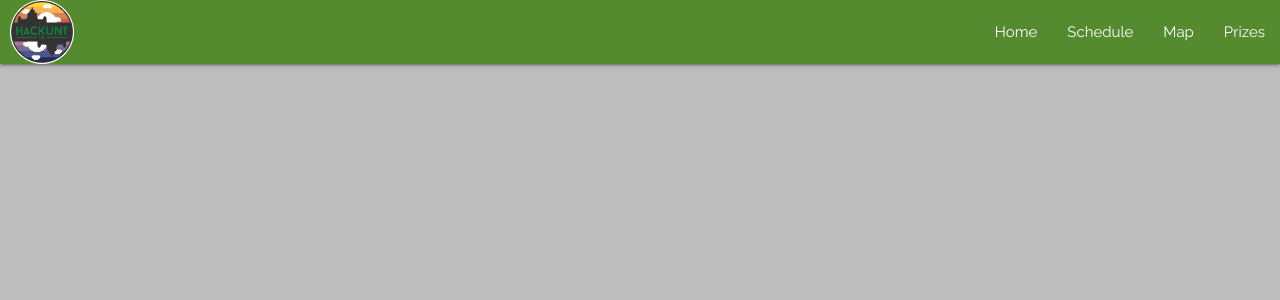
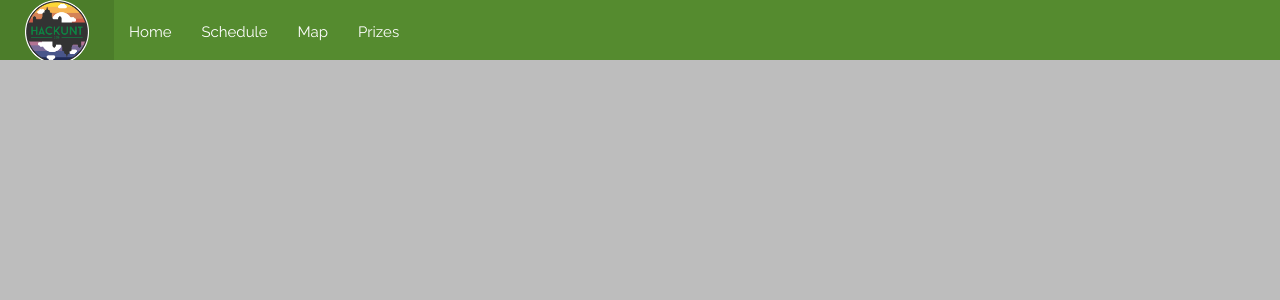
Before and after one commit to mcjcloud/live.unthackathon.com, a React (Create React App) app: page / in a window 1280 px wide. Shown: the top 300 px of the page. Built offline with nearby package versions, Linux system fonts and the light colour scheme.

Commit message:
Finished site v1.0

```diff
--- a/src/Components/NavBar.js
+++ b/src/Components/NavBar.js
@@ -9,16 +9,17 @@ export default class NavBar extends Component {
     render() {
         return (
             <div class="NavBar">
-                <nav class="navbar-fixed light-green darken-3">
-                    <div class="nav-wrapper">
-                    <Link to={'/home'} class="brand-logo" style={{height: '100%'}}><img style={{height: '100%'}} src={logo} /></Link>
-                    <a href="#" data-target="mobile-demo" class="sidenav-trigger"><i class="material-icons">menu</i></a>
-                    <ul id="nav-mobile" class="right hide-on-med-and-down">
-                        <li><Link to={'/home'}>Home</Link></li>
-                        <li><Link to={'/schedule'}>Schedule</Link></li>
-                        <li><Link to={'/map'}>Map</Link></li>
-                        <li><Link to={'/prizes'}>Prizes</Link></li>
-                    </ul>
+                <nav class="navbar-fixed light-green darken-3" style={{minWidth: '450px', overflow: 'auto'}}>
+                    <div class="nav-wrapper" style={{height: '100%'}}>
+                        {/* <Link to={'/home'} class="brand-logo left" style={{height: '100%'}}><img style={{height: '100%'}} src={logo} /></Link> */}
+                        {/* <a href="#" data-target="mobile-demo" class="sidenav-trigger"><i class="material-icons">menu</i></a> */}
+                        <ul id="nav-mobile" class="left" style={{height: '100%'}}>
+                            <li style={{height: '100%'}}><Link to={'/home'} style={{height: '100%'}}><img style={{height: '100%'}} src={logo} /></Link></li>
+                            <li><Link to={'/home'}>Home</Link></li>
+                            <li><Link to={'/schedule'}>Schedule</Link></li>
+                            <li><Link to={'/map'}>Map</Link></li>
+                            <li><Link to={'/prizes'}>Prizes</Link></li>
+                        </ul>
                     </div>
                     {/* <div class="nav-content fixed">
                         <ul class="tabs tabs-transparent">
--- a/src/Components/style/NavBar.css
+++ b/src/Components/style/NavBar.css
@@ -5,6 +5,8 @@
     height: 60px;
     background-color: lightgray;
     z-index: 10;
+    overflow-x: auto;
+    overflow-y: hidden;
 }
 .NavBar h2 {
     float: right;
@@ -31,6 +33,7 @@
 
 .NavBar a {
     color: white;
+    display: inline-block;
 }
 .NavBar a:hover {
     cursor: pointer;
--- a/src/Pages/Home.js
+++ b/src/Pages/Home.js
@@ -30,17 +30,20 @@ export default class Home extends Component {
                     </ScrollView>
                     <ScrollView style={{maxWidth: '400px'}}  title="Wi-Fi">
                         <p>If you are a UNT student, sign in to eaglenet with your EUID and password.</p>
-                        <p>If you are a visitor, you will be given a card with the Wi-Fi info</p>
+                        <p>If you are a visitor, you will be given a card with the Wi-Fi info at the Info Booth</p>
                     </ScrollView>
-                    <ScrollView style={{maxWidth: '400px'}}  title="Github">
+                    {/* <ScrollView style={{maxWidth: '400px'}}  title="Github">
                     <p>test</p>
                     <p>test</p>
-                    </ScrollView>
+                    </ScrollView> */}
                     <ScrollView style={{maxWidth: '400px'}}  title="Slack">
-                    <p>Please join our slack <a href="https://hackunt.slack.com">here</a></p>
+                        <p>Please join our slack <a href="https://hackunt.slack.com">here</a></p>
                     </ScrollView>
                     <ScrollView style={{maxWidth: '400px'}}  title="Contact">
-                    <p>test</p>
+                        <p>hackunt.slack.com</p>
+                        <p>unthackathon.com</p>
+                        <p>officialhackunt@gmail.com</p>
+                        <p>UNT Police: 940-565-2700</p>
                     </ScrollView>
                 </FlexContainer>
             </FullHeightView>
--- a/src/Pages/Prizes.js
+++ b/src/Pages/Prizes.js
@@ -14,29 +14,40 @@ export default class Prizes extends Component {
             <div className="Prizes">
                 <FlexContainer style={{width: '100%', marginTop: '10px'}}>
                     <ScrollView title="First Place" style={{marginTop: '10px', marginBottom: '10px', maxWidth: '400px'}}>
-                        <p>1st: $500 of Digital Ocean credit for each team member</p>
-                        <p>2nd: $250 of Digital Ocean credit for each team member</p>
-                        <p>3rd: $125 of Digital Ocean credit for each team member</p>
+                        <p>The First Place team will be awarded up to $2500 in Digital Ocean credit, $500 cash from Tyler Technology, one year of Wolfram | One Personal Edition, one year of Wolfram | Alpha Pro ($400 in value).</p>
                     </ScrollView>
                     <ScrollView title="Second Place" style={{marginTop: '10px', marginBottom: '10px', maxWidth: '400px'}}>
-                        <p>1st: $500 of Digital Ocean credit for each team member</p>
-                        <p>2nd: $250 of Digital Ocean credit for each team member</p>
-                        <p>3rd: $125 of Digital Ocean credit for each team member</p>
+                        <p>The Second Place team will be awarded up to $1250 in Digital Ocean credit.</p>
                     </ScrollView>
                     <ScrollView title="Third Place" style={{marginTop: '10px', marginBottom: '10px', maxWidth: '400px'}}>
-                        <p>1st: $500 of Digital Ocean credit for each team member</p>
-                        <p>2nd: $250 of Digital Ocean credit for each team member</p>
-                        <p>3rd: $125 of Digital Ocean credit for each team member</p>
+                        <p>The Third Place team will be awarded up to $625 in Digital Ocean credit.</p>
                     </ScrollView>
                     <ScrollView title=".TECH Domains" style={{marginTop: '10px', marginBottom: '10px', maxWidth: '400px'}}>
                         <p>.Tech Domains is giving a free .tech domain to every particpant (a $50 value)!</p>
                         <p>They are also giving away a $200 Amazon Gift Voucher to the person with the best website on a .tech domain!</p>
                     </ScrollView>
+                    <ScrollView title="Samsung Internet"style={{marginTop: '10px', marginBottom: '10px', maxWidth: '400px'}}>
+                        <p>Samsung Internet is offering a $500 Amazon Gift Card and Samsung Gift Packs for the team with the best project made using WebXR.</p>
+                    </ScrollView>
                     <ScrollView title="JCPenney" style={{marginTop: '10px', marginBottom: '10px', maxWidth: '400px'}}>
-                        <p>$200 Visa gift card</p>
+                        <p>The winning team will receive a $250 VISA gift card for creating the "Store of the Future." Teams can select from the following challenges:</p>
+                        <p>1. Interactive Store Map with the ability to: create a digital display of the store, departments, products, and customer location, track where you are in the store at any time (e.g. to display coupons specific to that department), locate a product anywhere in the store, and request assistance from a Store Associate (send location to Store associate)</p>
+                        <p>2. A Sentiment Analysis application with the ability to understand the customers feelings at any time. This will allow associates to interact appropriately with the customer. (i.e. Are they angry, upset, happy, etc.)</p>
+                        <p>3. A Predictive Customer Analytics application with the ability analyze a customer, predict their shopping patterns, and market to the customer. (i.e. Current patterns and previous patterns)</p>
+                        <p>4. An H/V Associate that must have the ability to include Natural Language, speech-to-text, text-to-speech and understand the 'intent' of the customers communications and actions</p>
+                        <p>5. An application with the ability to automatically size a customer and offer products based on their sizes.</p>
                     </ScrollView>
                     <ScrollView title="Wolfram" style={{marginTop: '10px', marginBottom: '10px', maxWidth: '400px'}}>
                         <p>The Wolfram Award is granted to the top 15 teams, for a maximum of 75 winners. Everyone on the team will receive a year of Wolfram|One Personal Edition plus a one year subscription to Wolfram|Alpha Pro.</p>
+                    </ScrollView>
+                    <ScrollView title="Chiloso" style={{marginTop: '10px', marginBottom: '10px', maxWidth: '400px'}}>
+                        <p>The winner will recieve a $100 VIP Chiloso Gift Card for the best "Chiloso Serves Alcohol" Social Media post.</p>
+                    </ScrollView>
+                    <ScrollView title="Standard User" style={{marginTop: '10px', marginBottom: '10px', maxWidth: '400px'}}>
+                        <p>The winner will receive a $500 scholarship for submitting the best Security Related application.</p>
+                    </ScrollView>
+                    <ScrollView title="DAIR" style={{marginTop: '10px', marginBottom: '10px', maxWidth: '400px'}}>
+                        <p>The winner will receive $500 for the best use of disparate or analytic data to help inform data-based decision making on a real world problem/challenge.</p>
                     </ScrollView>
                 </FlexContainer>
             </div>
```
